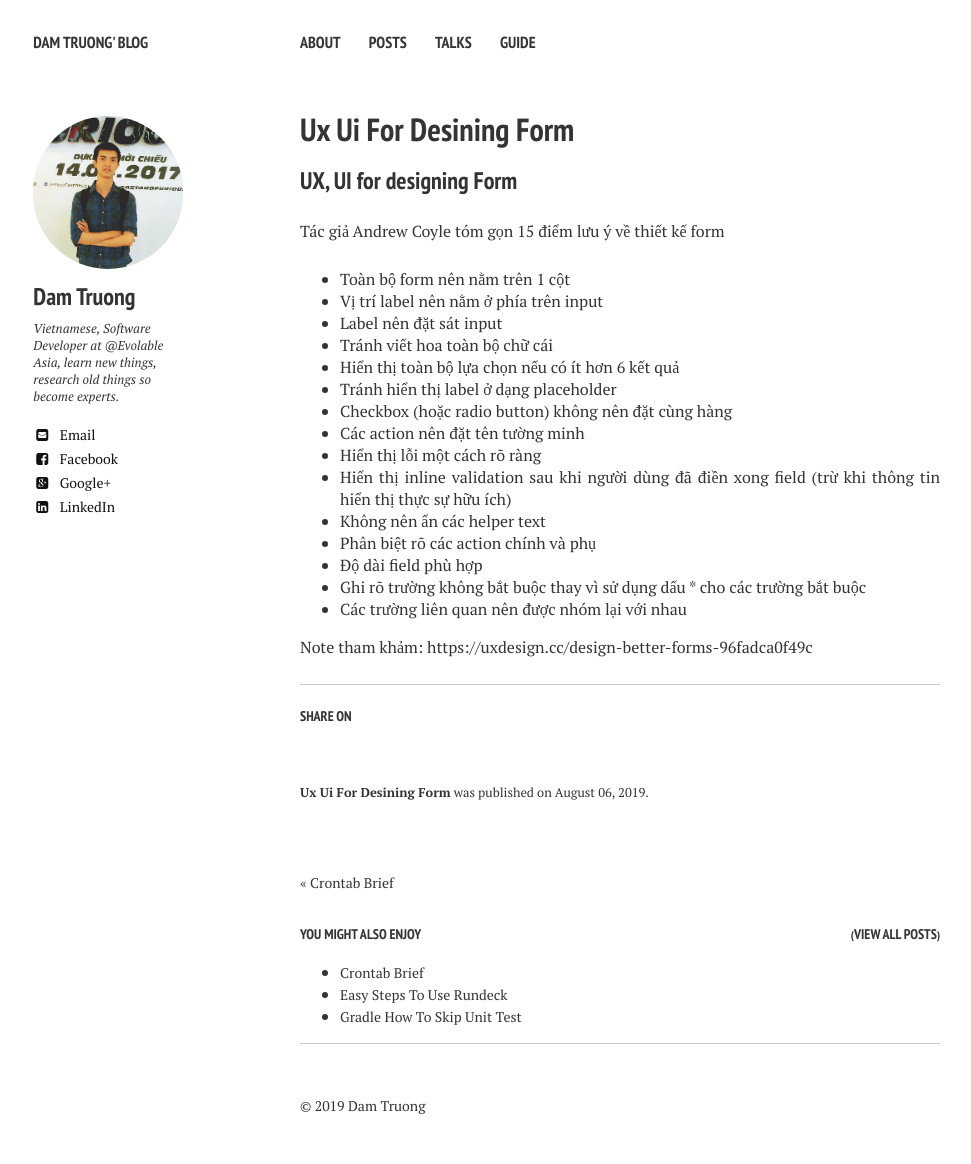
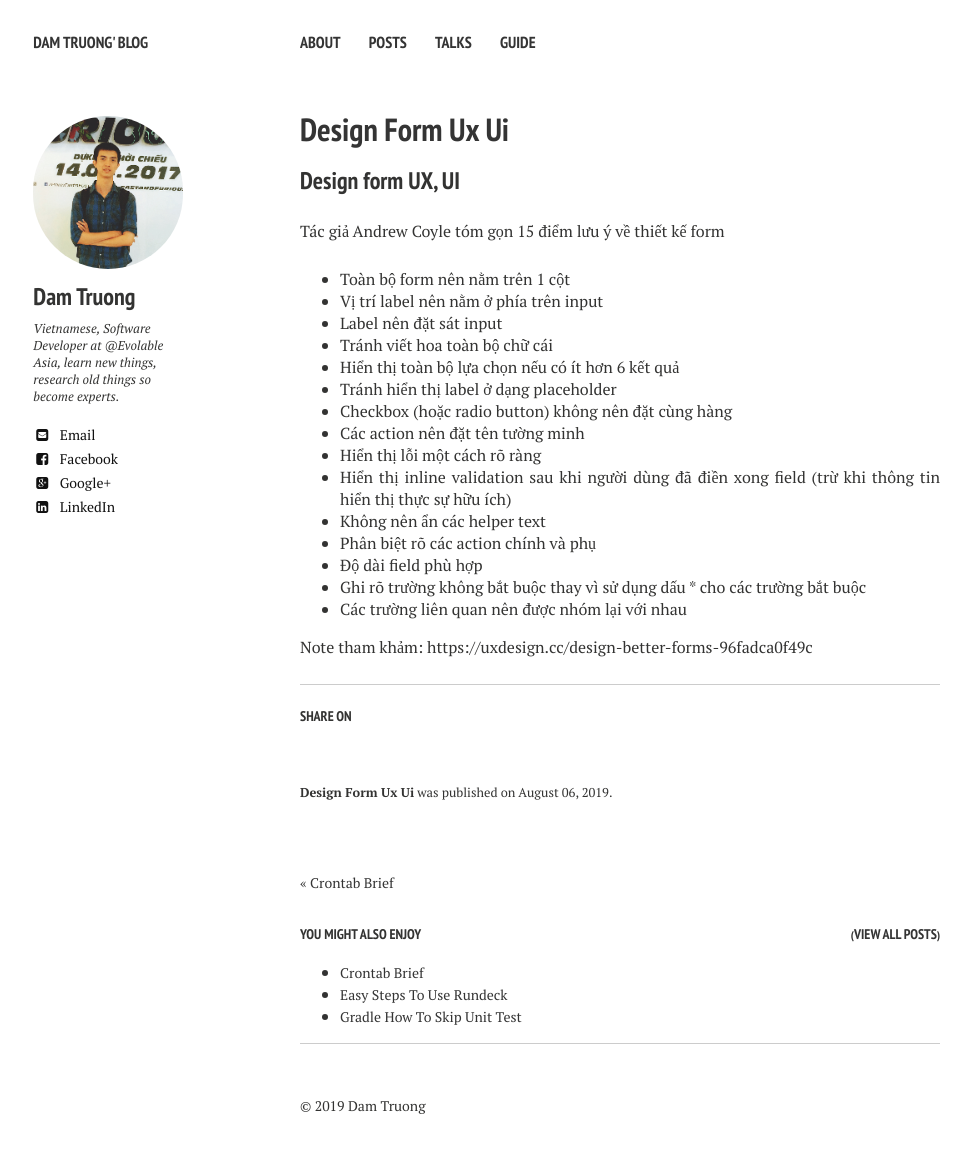
Before and after one commit to truongdam/truongdam.github.io, a Jekyll site: the page built from _posts/2019-08-06-design-form-ux-ui.md, in a window 1280 px wide. Shown: the whole page, without its empty margins (20-991 px from the left). Built offline with Jekyll 4.4.1, drawn with Linux system fonts in a browser that asks for light colours; nearby versions of some CDN libraries; our own code applies the rules of GitHub Pages for plain Markdown files.

Commit message:
Update and rename 2019-08-06-ux-ui-for-desining-form.md to 2019-08-06-design-form-ux-ui.md

```diff
--- a/_posts/2019-08-06-ux-ui-for-desining-form.md
+++ b/_posts/2019-08-06-design-form-ux-ui.md
@@ -1,4 +1,5 @@
-### UX, UI for designing Form
+### Design form UX, UI
+
 Tác giả Andrew Coyle tóm gọn 15 điểm lưu ý về thiết kế form
 
 - Toàn bộ form nên nằm trên 1 cột
```
